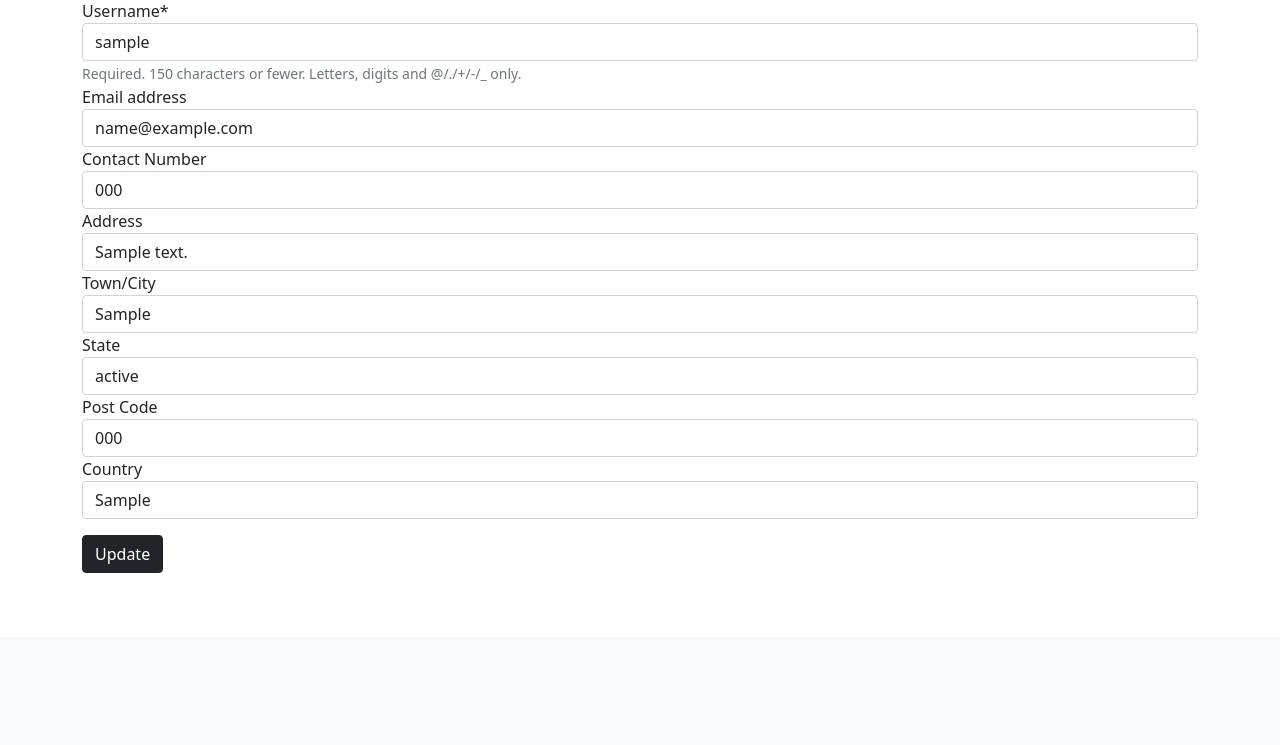
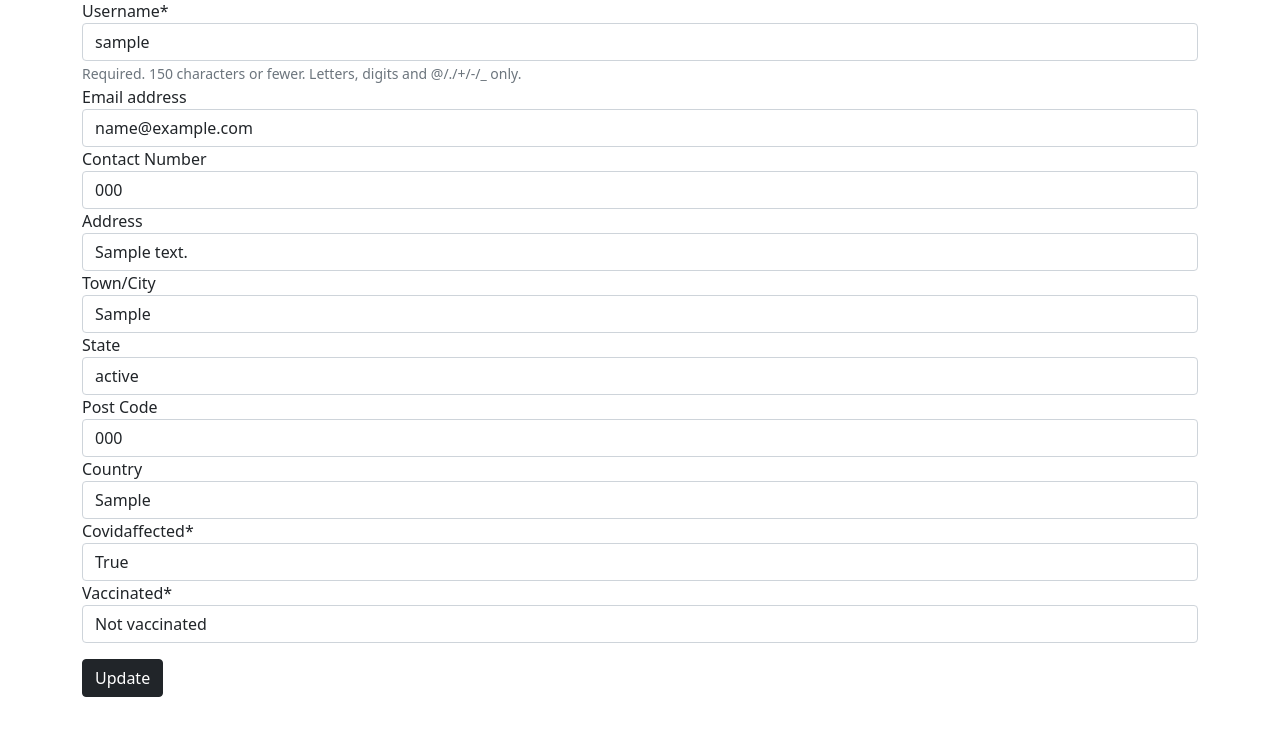
Before and after one commit to vishruthdevan/covi-track, a Django app: page /accounts/profile/ in a window 1280 px wide. Shown: the part 185-930 px from the top of the page. Before the commit the page ends 758 px from the top, so only its background shows below. Run offline with Django 3.2, Linux system fonts and the light colour scheme; a user stored in the database is signed in; tables that the repository leaves empty hold one stand-in row (values such as "Sample post"); some libraries are stand-ins or nearby versions.

Commit message:
Add covid related fields to profile update

```diff
--- a/users/forms.py
+++ b/users/forms.py
@@ -33,7 +33,7 @@ class ProfileUpdateForm(forms.ModelForm):
 
     class Meta:
         model = UserProfile
-        fields = ("contact_number", "address", "town", "state", "post_code", "country")
+        fields = ("contact_number", "address", "town", "state", "post_code", "country", "covidaffected", "vaccinated")
 
 
 class AuthForm(AuthenticationForm):
--- a/users/templates/registration/profile.html
+++ b/users/templates/registration/profile.html
@@ -8,7 +8,6 @@ Profile
     <p>{{user.username}}</p>
     <p>{{user.email}}</p>
     <form action="" method="POST">
-      <fieldset>
         {% csrf_token %}
         {% load crispy_forms_tags %}
         {{ u_form | crispy}}
@@ -16,6 +15,5 @@ Profile
         <div class="my-3">
             <button type="submit" class="btn btn-dark">Update</button>
         </div>
-      </fieldset>
     </form>
 {% endblock content %}
```
